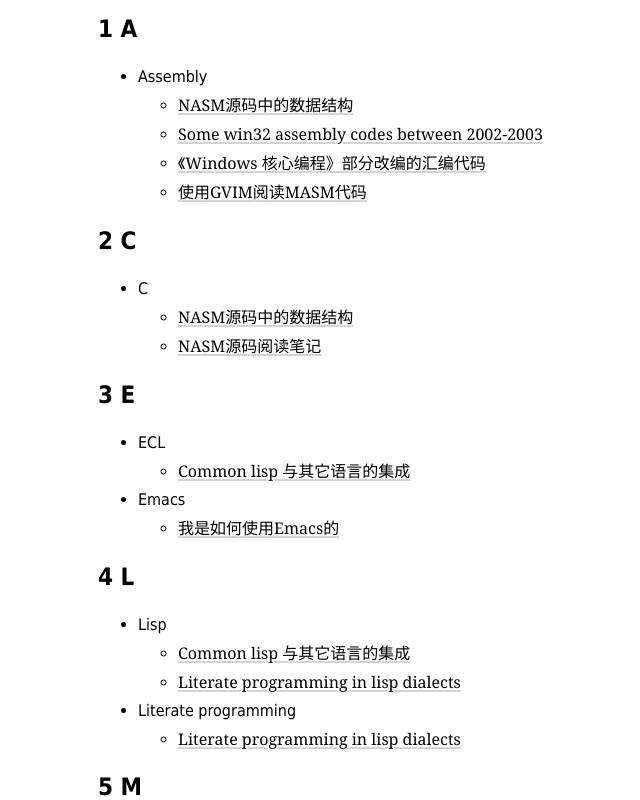
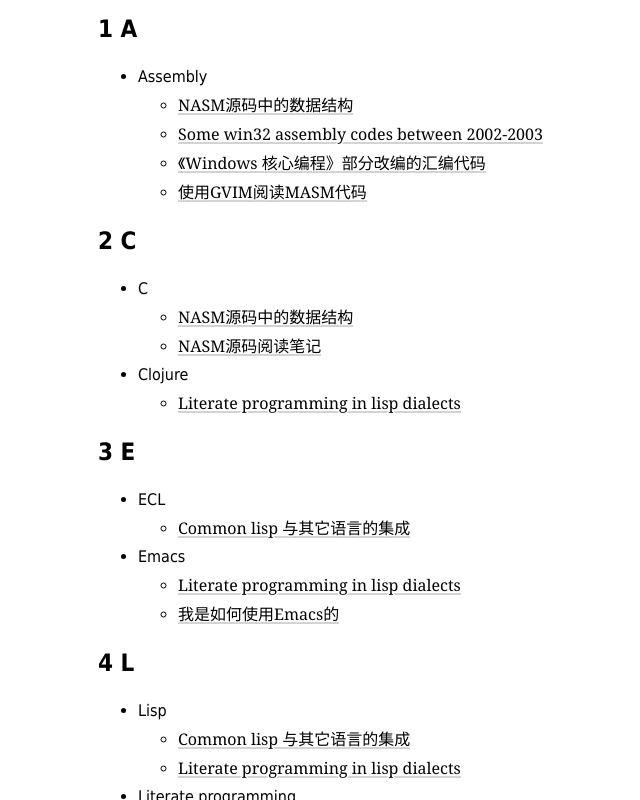
Before and after one commit to jingtaozf/jingtaozf.github.io, a plain HTML site: page theindex.html in a window 1280 px wide. Shown: the part 421-1221 px from the top of the page, without its empty margins (142-782 px from the left). Drawn offline with Linux system fonts and the light colour scheme.

Commit message:
add new article about literate programming.

```diff
--- a/theindex.html
+++ b/theindex.html
@@ -3,7 +3,7 @@
 "http://www.w3.org/TR/xhtml1/DTD/xhtml1-strict.dtd">
 <html xmlns="http://www.w3.org/1999/xhtml" lang="en" xml:lang="en">
 <head>
-<!-- 2019-05-31 Fri 15:26 -->
+<!-- 2019-05-31 Fri 15:27 -->
 <meta http-equiv="Content-Type" content="text/html;charset=utf-8" />
 <meta name="viewport" content="width=device-width, initial-scale=1" />
 <title>Index</title>
@@ -302,6 +302,10 @@
 <li><a href="assembly/Nasm-ds.html">NASM源码中的数据结构</a></li>
 <li><a href="assembly/Nasm.html">NASM源码阅读笔记</a></li>
 </ul></li>
+<li>Clojure
+<ul class="org-ul">
+<li><a href="lisp/literate-programming-in-lisp.html">Literate programming in lisp dialects</a></li>
+</ul></li>
 </ul>
 </div>
 </div>
@@ -315,6 +319,7 @@
 </ul></li>
 <li>Emacs
 <ul class="org-ul">
+<li><a href="lisp/literate-programming-in-lisp.html">Literate programming in lisp dialects</a></li>
 <li><a href="emacs/TheWayIUseEmacs.html">我是如何使用Emacs的</a></li>
 </ul></li>
 </ul>
```
Also changed, not shown: index.html (+1 -1 lines), lisp/literate-programming-in-lisp.html (+1 -1 lines), 2 other files.
